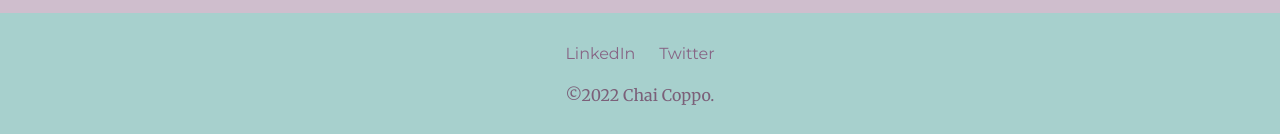
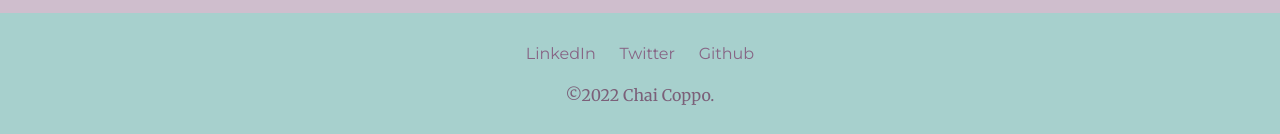
Before and after one commit to chai-silverstein/cup-o-chai, a plain HTML site: page index.html in a window 1280 px wide. Shown: the part 2705-2839 px from the top of the page. Drawn offline with Linux system fonts and the light colour scheme.

Commit message:
Update index.html

```diff
--- a/index.html
+++ b/index.html
@@ -54,6 +54,7 @@
     <div class="bottom-div">
       <a class="footer-link" href="https://www.linkedin.com/in/china-silverstein-868670233/">LinkedIn</a>
       <a class="footer-link" href="https://twitter.com/CoppoChai">Twitter</a>
+      <a class="footer-link" href="https://github.com/chai-silverstein/cup-o-chai">Github</a>
       <p>©2022 Chai Coppo.</p>
     </div>
   </body>
```
